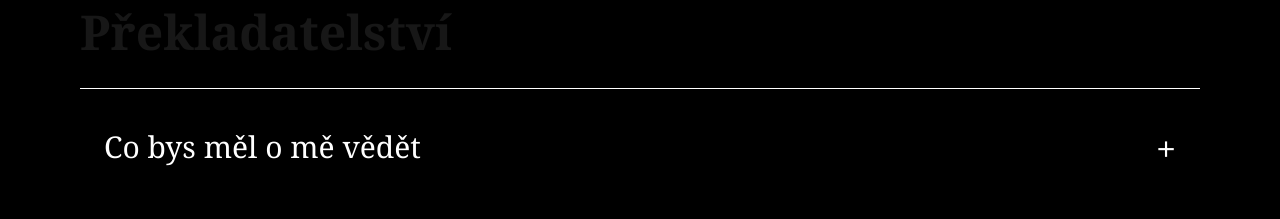
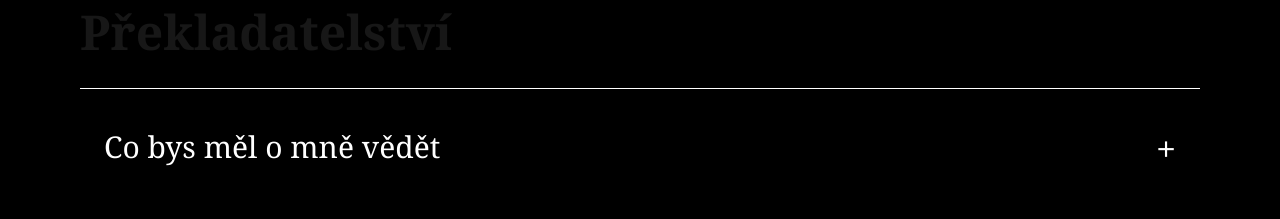
Before and after one commit to Yashioru/Polova, a Next.js app: page / in a window 1280 px wide. Shown: the part 2980-3199 px from the top of the page. Built offline with nearby package versions, Linux system fonts and the light colour scheme.

Commit message:
gramatika

```diff
--- a/app/components/Part2.jsx
+++ b/app/components/Part2.jsx
@@ -112,7 +112,7 @@ const Part2 = () => {
             onClick={toggleMenu1}
             className="flex justify-between w-full p-6 text-white dark:text-gray-200"
           >
-            <div className="text-3xl">Co bys měl o mě vědět</div>
+            <div className="text-3xl">Co bys měl o mně vědět</div>
             {isMenuOpen1 ? "-" : "+"}
           </button>
           <div
```
